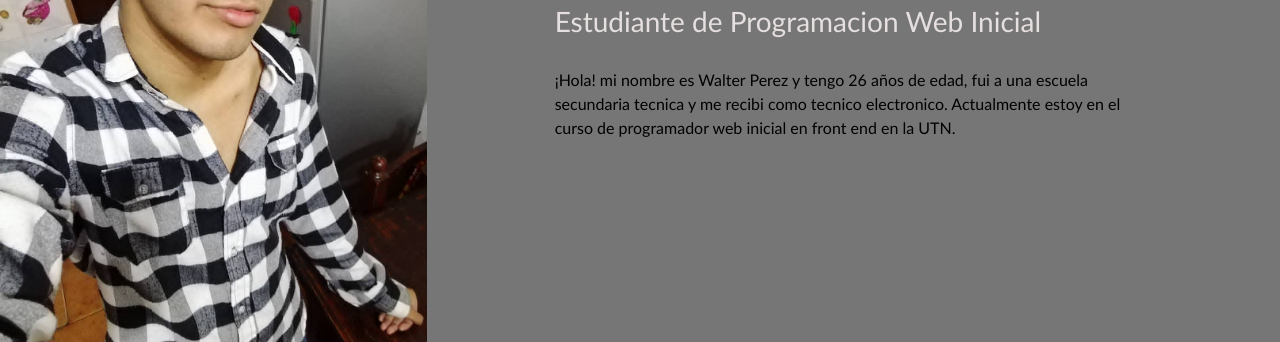
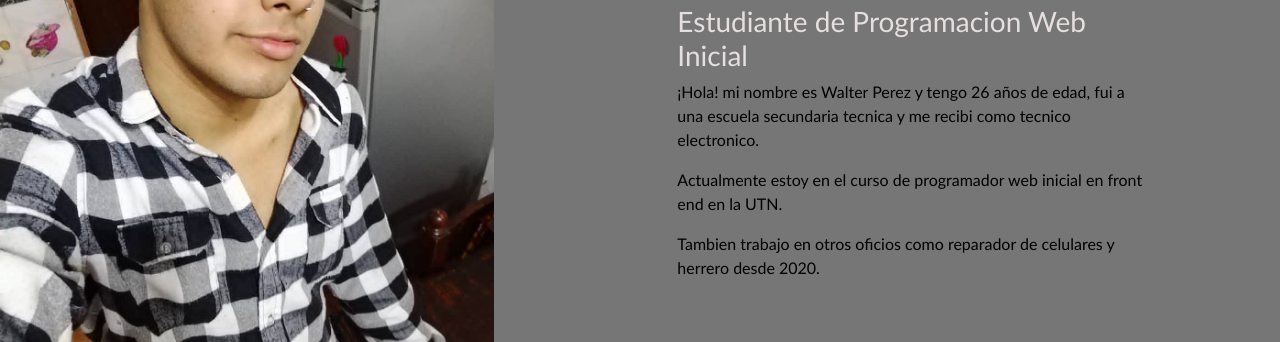
Before and after one commit to wallykazz/tp-1-portfolio, a plain HTML site: page index.html in a window 1280 px wide. Shown: the part 234-576 px from the top of the page. Drawn offline with nearby package versions, Linux system fonts and the light colour scheme.

Commit message:
se agrego texto a la seccion sobre mi

```diff
--- a/index.html
+++ b/index.html
@@ -41,7 +41,9 @@
         <h3>Estudiante de Programacion Web Inicial</h3>
         <p>¡Hola! mi nombre es Walter Perez y tengo 26 años de edad, fui a una escuela secundaria tecnica y me recibi
           como
-          tecnico electronico. Actualmente estoy en el curso de programador web inicial en front end en la UTN. </p>
+          tecnico electronico.</p>
+        <p>Actualmente estoy en el curso de programador web inicial en front end en la UTN. </p>
+        <p>Tambien trabajo en otros oficios como reparador de celulares y herrero desde 2020.</p>
       </div>
     </section>
     <section id="experiencia" class="experience">
--- a/styles/style.css
+++ b/styles/style.css
@@ -18,7 +18,7 @@ body {
 }
 
 .about-me img {
-  width: 100%;
+  width: 90%;
 }
 
 
@@ -34,8 +34,9 @@ body {
 }
 
 .informacion p {
-  margin-top: 5%;
+  margin-top: 1%;
   color: rgb(0, 0, 0);
+
 
 }
 
```
